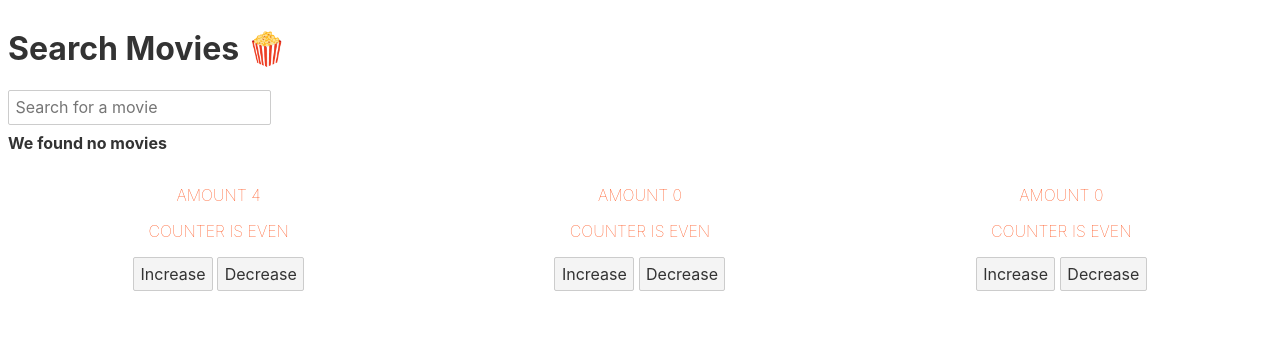
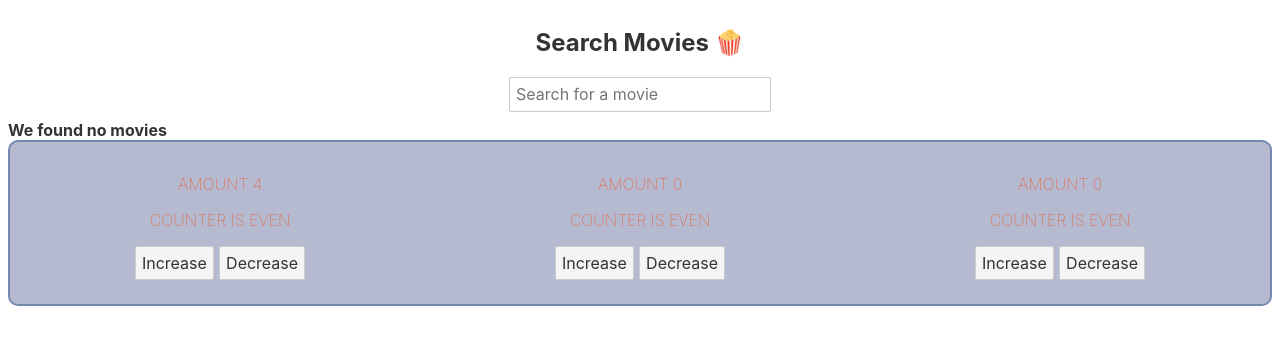
Before and after one commit to Braggiouy/movies-svelte, a Svelte app: page / in a window 1280 px wide. Shown: the top 344 px of the page. Built offline with nearby package versions, Linux system fonts and the light colour scheme.

Commit message:
Completed. Not the best style, but it works

```diff
--- a/src/App.svelte
+++ b/src/App.svelte
@@ -7,31 +7,41 @@
 </script>
 
 <!-- HTML -->
+
+<nav class="navbar">
 <h1>Search Movies 🍿</h1>
+</nav>
 <Input />
-
-<div>
+<div class="counter">
   <Counter count={4} />
   <Counter maxCounter={8} />
   <Counter maxCounter={6} />
 </div>
 
+
 <!-- CSS -->
 <style>
-	div {
+
+
+	.navbar {
+		display: flex;
+		justify-content: center;
+		align-items: center;
+		flex-direction: column;
+	}
+
+	.counter {
 		display: flex;
 		flex-direction: row;
 		align-items: center;
+		justify-content: center;
+		border: 2px solid #7389ae;
+		border-radius: 10px;
+		background-color: #B5BAD0;
 	}
 
-	/* section {
-		display: flex;
-		align-items: center;
-		flex-direction: row;
-	} */
-
 	h1 {
-		font-size: 32px;
+		font-size: 24px;
 	}
 
 
--- a/src/Counter.svelte
+++ b/src/Counter.svelte
@@ -20,7 +20,7 @@
   }
 </script>
 
-<main>
+<main class="singleCounter">
   <p>Amount {count}</p>
   <p>{isEvenOrOdd}</p>
   <button on:click={increase}>Increase</button>
@@ -28,7 +28,7 @@
 </main>
 
 <style>
-  main {
+  .singleCounter {
     text-align: center;
     padding: 1em;
     max-width: 240px;
--- a/src/Input.svelte
+++ b/src/Input.svelte
@@ -17,7 +17,7 @@
 </script>
 
 <!-- HTML -->
-<div>
+<div class="inputBox">
 <input placeholder="Search for a movie" value = {value} on:input={handleInput} />
 </div>
 {#await response}
@@ -36,3 +36,12 @@
 {:catch error}
   <p>❌ There has been an {error}</p>
 {/await}
+
+<!-- CSS -->
+<style>
+.inputBox {
+  display: flex;
+  align-items: center;
+  justify-content: center;
+}
+</style>
--- a/src/Movie.svelte
+++ b/src/Movie.svelte
@@ -12,7 +12,6 @@
     </p>
   </div>
   <img src={poster} alt={title} />
-
 </div>
 
 <style>
@@ -22,11 +21,14 @@
     flex-wrap: wrap;
     justify-content: center;
     align-items: center;
-  border: 4px solid black;
+    border: 2px solid black;
+    box-shadow: 1px -5px 12px 0px rgba(0, 0, 0, 0.4);
+    -webkit-box-shadow: 1px -5px 12px 0px rgba(0, 0, 0, 0.4);
+    -moz-box-shadow: 1px -5px 12px 0px rgba(0, 0, 0, 0.4);
     border-radius: 10px;
     width: 300px;
-  margin: 2px;
-  background-color: bisque  ;
+    margin: 1px;
+    background-color: #81d2c7;
   }
 
   .description {
@@ -37,6 +39,4 @@
   img {
     object-fit: cover;
   }
-
-
 </style>
```
Lines whose indentation alone changed are shown as unchanged.
